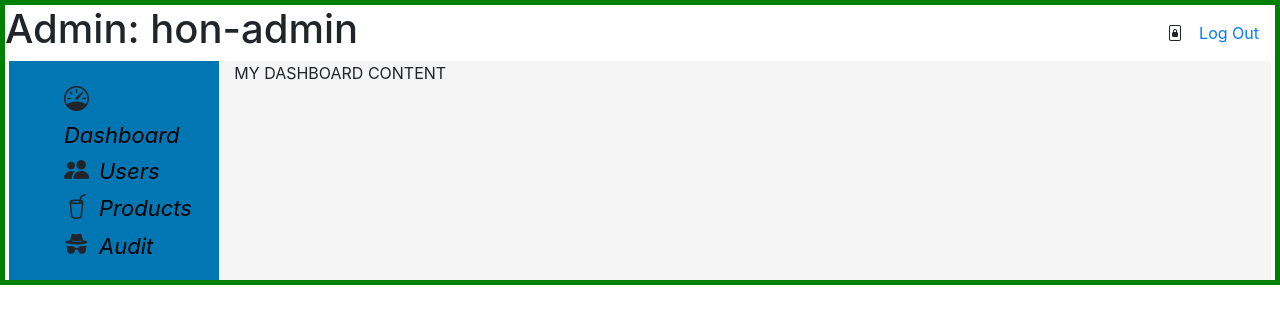
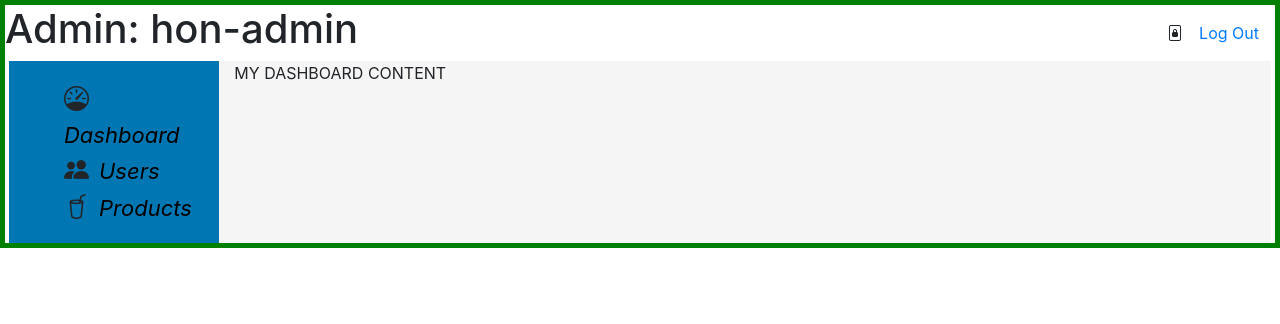
Before and after one commit to hon-nova/eCoffee, a Django app: page /coffee_admin in a window 1280 px wide. Shown: the top 324 px of the page. Run offline with Django 4.2, Linux system fonts and the light colour scheme; a user stored in the database is signed in; data comes from the database, SQL or seed files in the repository; some libraries are stand-ins or nearby versions.

```diff
--- a/eCoffee/templates/eCoffee/main_dashboard.html
+++ b/eCoffee/templates/eCoffee/main_dashboard.html
@@ -36,7 +36,7 @@
             <li class="sidebar-item"><i class="bi bi-speedometer"></i><a href="{% url 'main_dashboard' %}" class="admin">Dashboard</a></li>
             <li class="sidebar-item"> <i class="bi bi-people-fill"></i><a href="{% url 'admin_users' %}" class="admin">Users</a></li>
             <li class="sidebar-item"><i class="bi bi-cup-straw"></i><a href="{% url 'admin_products' %}" class="admin">Products</a></li>
-            <li class="sidebar-item"><i class="bi bi-incognito"></i><a href="#" class="admin">Audit</a></li>
+
          </ul>
       </div>
       {%block nav%}
```
Also changed, not shown: README.md.
